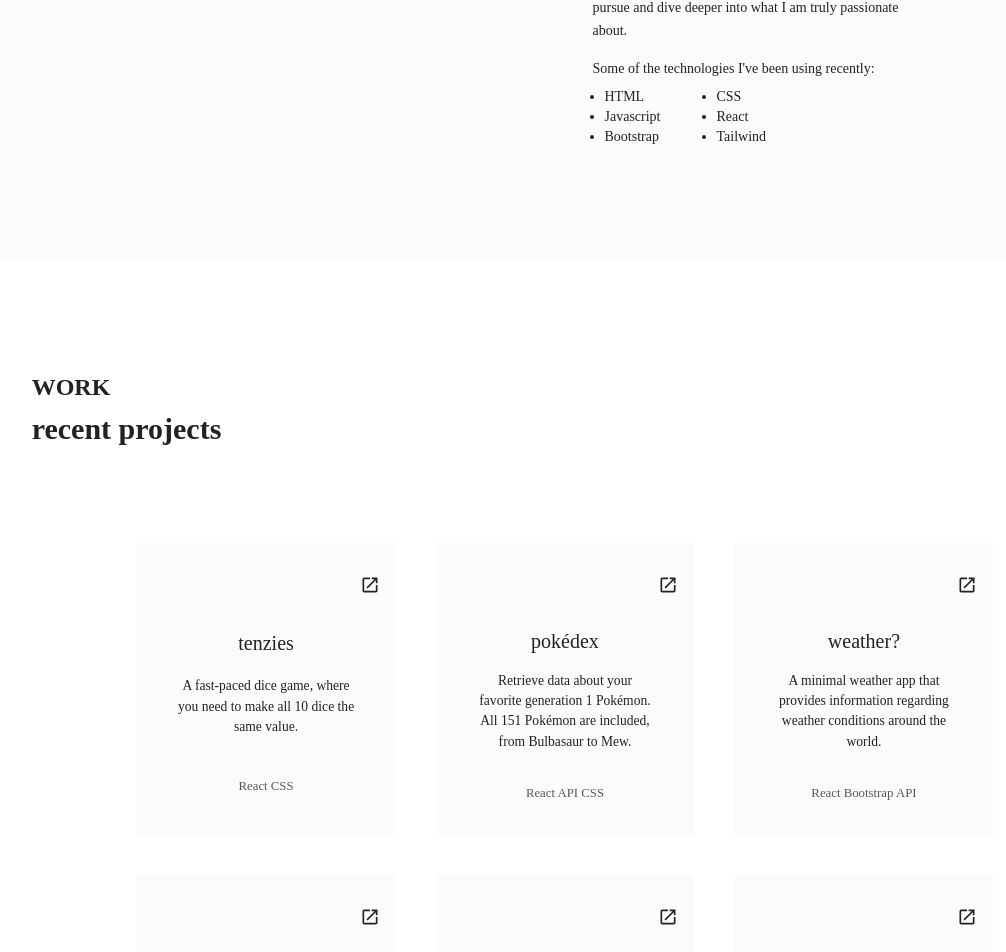
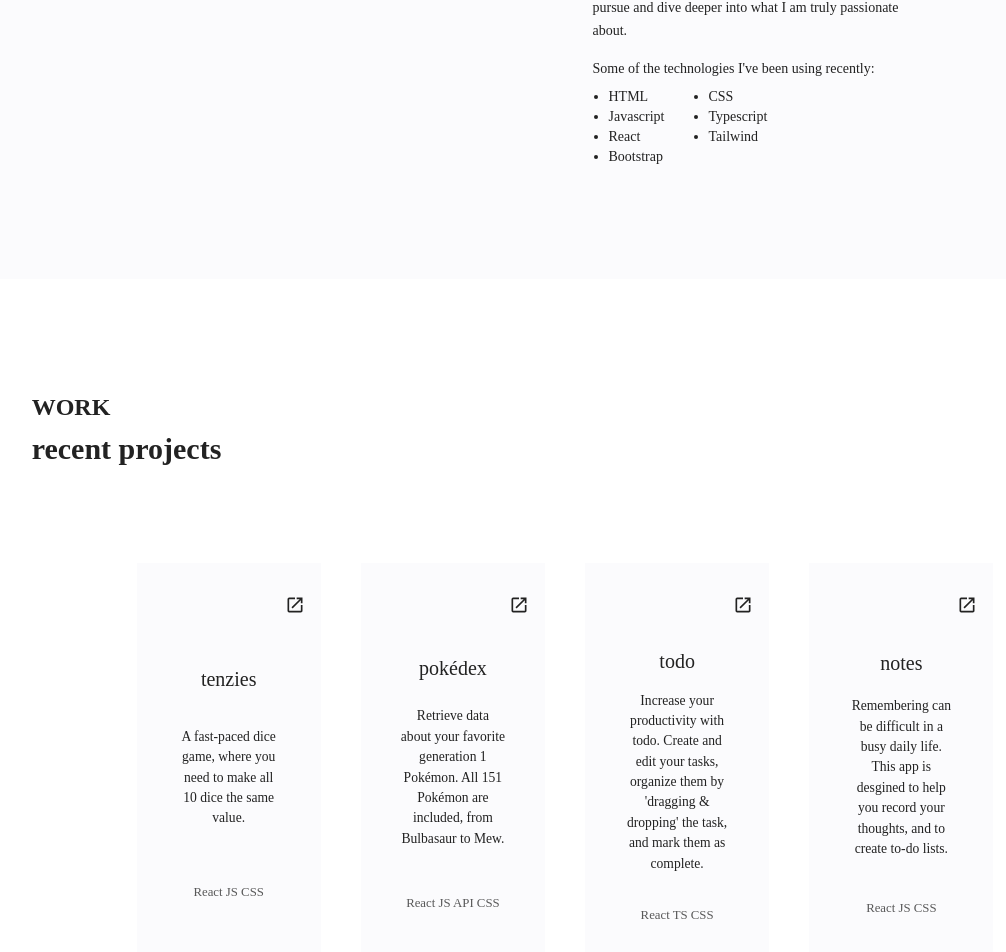
Before and after one commit to jieunchung/portfolio-website, a React (Create React App) app: page / in a window 1280 px wide. Shown: the part 1379-2331 px from the top of the page, without its empty margins (75-1081 px from the left). Built offline with nearby package versions, Linux system fonts and the light colour scheme.

Commit message:
Add new project to Work and add new skill on About

```diff
--- a/src/components/About.js
+++ b/src/components/About.js
@@ -50,17 +50,14 @@ const About = (props) => {
                 <p className="pb-2 text-sm">
                   Some of the technologies I've been using recently:
                 </p>
-                <ul className="flex flex-row ml-3 2xl:py-1 list-disc text-sm">
+                <ul className="grid grid-cols-[100px_100px] ml-4 text-sm list-disc">
                   <li className="w-[7rem]">HTML</li>
                   <li className="w-[7rem]">CSS</li>
-                </ul>
-                <ul className="flex flex-row ml-3 2xl:py-1 list-disc text-sm">
                   <li className="w-[7rem]">Javascript</li>
+                  <li className="w-[7rem]">Typescript</li>
                   <li className="w-[7rem]">React</li>
-                </ul>
-                <ul className="flex flex-row ml-3 2xl:py-1 list-disc text-sm">
+                  <li className="w-[7rem]">Tailwind</li>
                   <li className="w-[7rem]">Bootstrap</li>
-                  <li className="w-[7rem]">Tailwind</li>
                 </ul>
               </div>
             </div>
--- a/src/components/Work.js
+++ b/src/components/Work.js
@@ -9,42 +9,49 @@ const Work = (props) => {
       url: "https://ephemeral-lolly-e84e7e.netlify.app/",
       description:
         "A fast-paced dice game, where you need to make all 10 dice the same value.",
-      technologies: "React CSS",
+      technologies: "React JS CSS",
     },
     {
       title: "Pokédex",
       url: "https://dreamy-donut-71e8d8.netlify.app/",
       description:
         "Retrieve data about your favorite generation 1 Pokémon. All 151 Pokémon are included, from Bulbasaur to Mew.",
-      technologies: "React API CSS",
+      technologies: "React JS API CSS",
+    },
+    {
+      title: "Todo",
+      url: "https://sweet-chaja-fc6f41.netlify.app/",
+      description:
+        "Increase your productivity with todo. Create and edit your tasks, organize them by 'dragging & dropping' the task, and mark them as complete.",
+      technologies: "React TS CSS",
+    },
+    {
+      title: "Notes",
+      url: "https://startling-pithivier-1c6da0.netlify.app/",
+      description:
+        "Remembering can be difficult in a busy daily life. This app is desgined to help you record your thoughts, and to create to-do lists.",
+      technologies: "React JS CSS",
     },
     {
       title: "Weather?",
       url: "https://mellifluous-cajeta-05ad88.netlify.app/",
       description:
         "A minimal weather app that provides information regarding weather conditions around the world.",
-      technologies: "React Bootstrap API",
+      technologies: "React JS Bootstrap API",
     },
     {
       title: "/Find",
       url: "https://superb-crostata-920b96.netlify.app/",
       description:
         "An English dictionary app with definitions, synonyms, pronunciations, sentences, and pictures.",
-      technologies: "React Bootstrap API",
+      technologies: "React JS Bootstrap API",
     },
     {
       title: "Meme Generator",
       url: "https://warm-flan-da771a.netlify.app/",
       description:
         "A web application that allows users to quickly and easily generate custom memes.",
-      technologies: "React API Tailwind",
-    },
-    {
-      title: "Notes",
-      url: "https://startling-pithivier-1c6da0.netlify.app/",
-      description:
-        "Remembering can be difficult in a busy daily life. This app is desgined to help you record your thoughts, and to create to-do lists.",
-      technologies: "React CSS",
+      technologies: "React JS API Tailwind",
     },
   ];
   return (
@@ -71,7 +78,7 @@ const Work = (props) => {
         </div>
         {/* works */}
         <Fade cascade damping={0.2} direction="up" triggerOnce={true}>
-          <ul className="w-full xl:w-10/12 2xl:w-[80%] mx-auto border-[transparent] grid grid-cols-1 md:grid-cols-2 xl:grid-cols-3 justify-center gap-2 font-[Vollkorn]">
+          <ul className="w-full xl:w-10/12 2xl:w-[80%] mx-auto border-[transparent] grid grid-cols-1 md:grid-cols-2 xl:grid-cols-4 justify-center gap-2 font-[Vollkorn]">
             {Works.map((work, index) => {
               return (
                 <li
```
